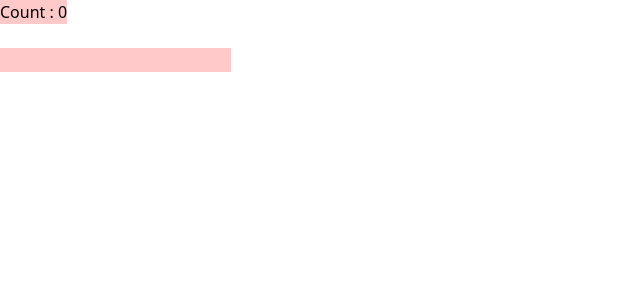
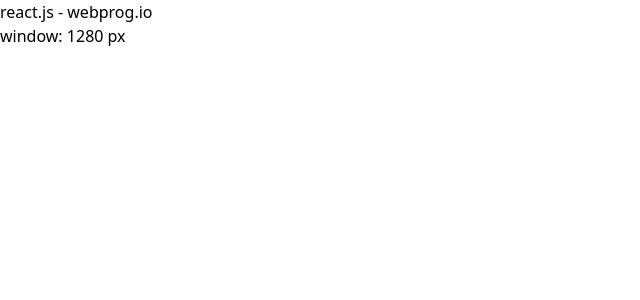
Before and after one commit to EmEsCoder/React, a React (Vite) app: page / in a window 1280 px wide. Shown: the top 300 px of the page, without its empty margins (0-640 px from the left). Built offline with nearby package versions, Linux system fonts and the light colour scheme.

Commit message:
C - useEffect Cleanup

```diff
--- a/src/Components/Hooks.jsx
+++ b/src/Components/Hooks.jsx
@@ -1,21 +1,31 @@
 import { useEffect, useState } from "react";
 
 function sample() {
-  const [members, setMembers] = useState('');
-  const [count,setCount] = useState(0)
+  const [size, setSize] = useState(window.innerWidth);
 
-    useEffect(()=> {
-        console.log("ejra bad code jsx");
+  const checkSize = () => {
+    setSize(window.innerWidth);
+  };
 
-    },[count])
+  useEffect(() => {
+    console.log("useeffect");
+
+    window.addEventListener("resize", checkSize);
+
+    return () => {
+      console.log("cleanup");
+
+      window.removeEventListener("resize", checkSize);
+    };
+  },[]);
+
   return (
     <>
-        <button className="bg-red-200" onClick={()=>setCount(count + 1)}>Count : {count}</button>
-        <br /><br />
-        <input type="text"  className="bg-red-200" onChange={(e)=> setMembers(e.target.value)} />
-        <p>{members}</p>
+      <h1>react.js - webprog.io</h1>
+      <h2>window: {size} px</h2>
     </>
   );
+
 }
 
 export default sample;
```
